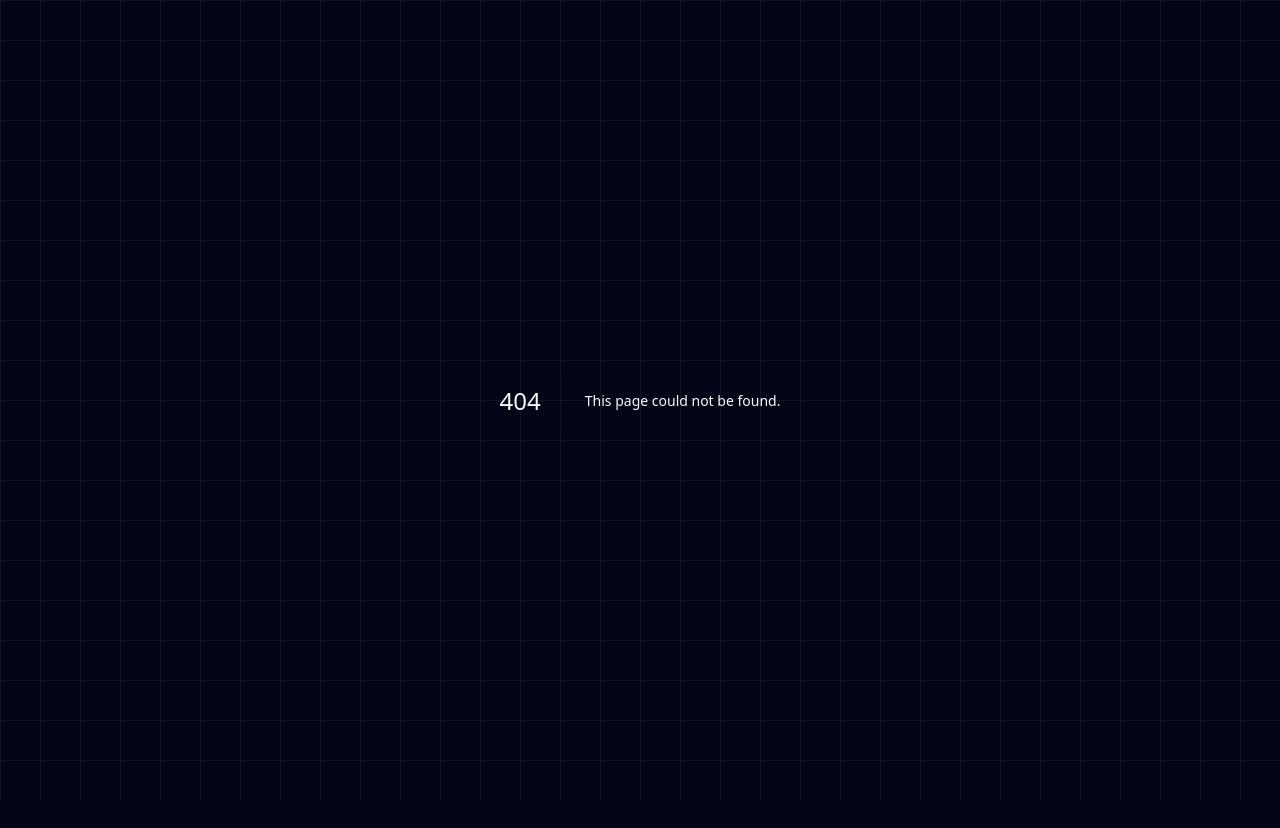
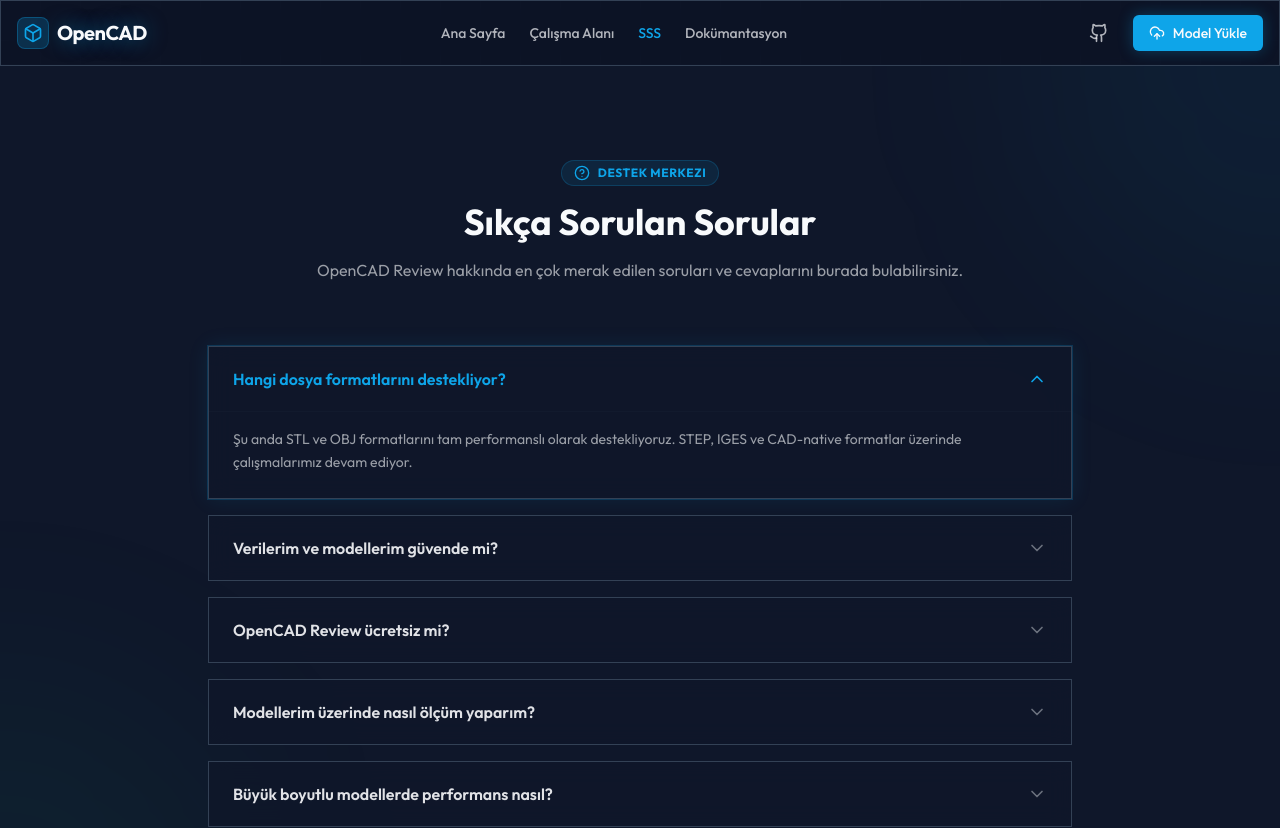
Before and after one commit to topalemirfaruk/OpenCAD-Review, a Next.js app: page /faq in a window 1280 px wide. Before the commit this address had no page. Shown: the top 828 px of the page. Before the commit the page ends 800 px from the top, so only its background shows below. Built offline with nearby package versions, Linux system fonts and the light colour scheme.

Commit message:
feat: move FAQ to dedicated /faq page and update navigation

```diff
--- /dev/null
+++ b/src/app/faq/page.tsx
@@ -0,0 +1,20 @@
+import { Navbar } from '@/components/ui/Navbar';
+import { Footer } from '@/components/ui/Footer';
+import { FAQ } from '@/components/ui/FAQ';
+
+export const metadata = {
+    title: 'Sıkça Sorulan Sorular - OpenCAD Review',
+    description: 'OpenCAD Review hakkında merak ettiğiniz tüm soruların cevapları.',
+};
+
+export default function FAQPage() {
+    return (
+        <main className="flex min-h-screen flex-col items-center">
+            <Navbar />
+            <div className="w-full pt-16">
+                <FAQ />
+            </div>
+            <Footer />
+        </main>
+    );
+}
--- a/src/app/page.tsx
+++ b/src/app/page.tsx
@@ -1,7 +1,6 @@
 import { Navbar } from '@/components/ui/Navbar';
 import { Footer } from '@/components/ui/Footer';
 import { HeroScene } from '@/components/ui/HeroScene';
-import { FAQ } from '@/components/ui/FAQ';
 import Link from 'next/link';
 import { Eye, Layers, Lock, Share2, UploadCloud, Zap } from 'lucide-react';
 
@@ -88,8 +87,6 @@
         </div>
       </section>
 
-      <FAQ />
-
       {/* CTA Section */}
       <section className="w-full max-w-5xl mx-auto px-4 py-24 z-10 mb-12">
         <div className="glass-panel rounded-3xl p-12 text-center relative overflow-hidden border-primary/30">
--- a/src/components/ui/Navbar.tsx
+++ b/src/components/ui/Navbar.tsx
@@ -29,6 +29,9 @@
                     <Link href="/viewer" className={`text-sm font-medium transition-colors ${pathname === '/viewer' ? 'text-primary' : 'text-foreground/70 hover:text-foreground'}`}>
                         Çalışma Alanı
                     </Link>
+                    <Link href="/faq" className={`text-sm font-medium transition-colors ${pathname === '/faq' ? 'text-primary' : 'text-foreground/70 hover:text-foreground'}`}>
+                        SSS
+                    </Link>
                     <Link href="https://github.com/topalemirfaruk/OpenCAD-Review?tab=readme-ov-file" target="_blank" className="text-sm font-medium text-foreground/70 hover:text-foreground transition-colors">
                         Dokümantasyon
                     </Link>
```
